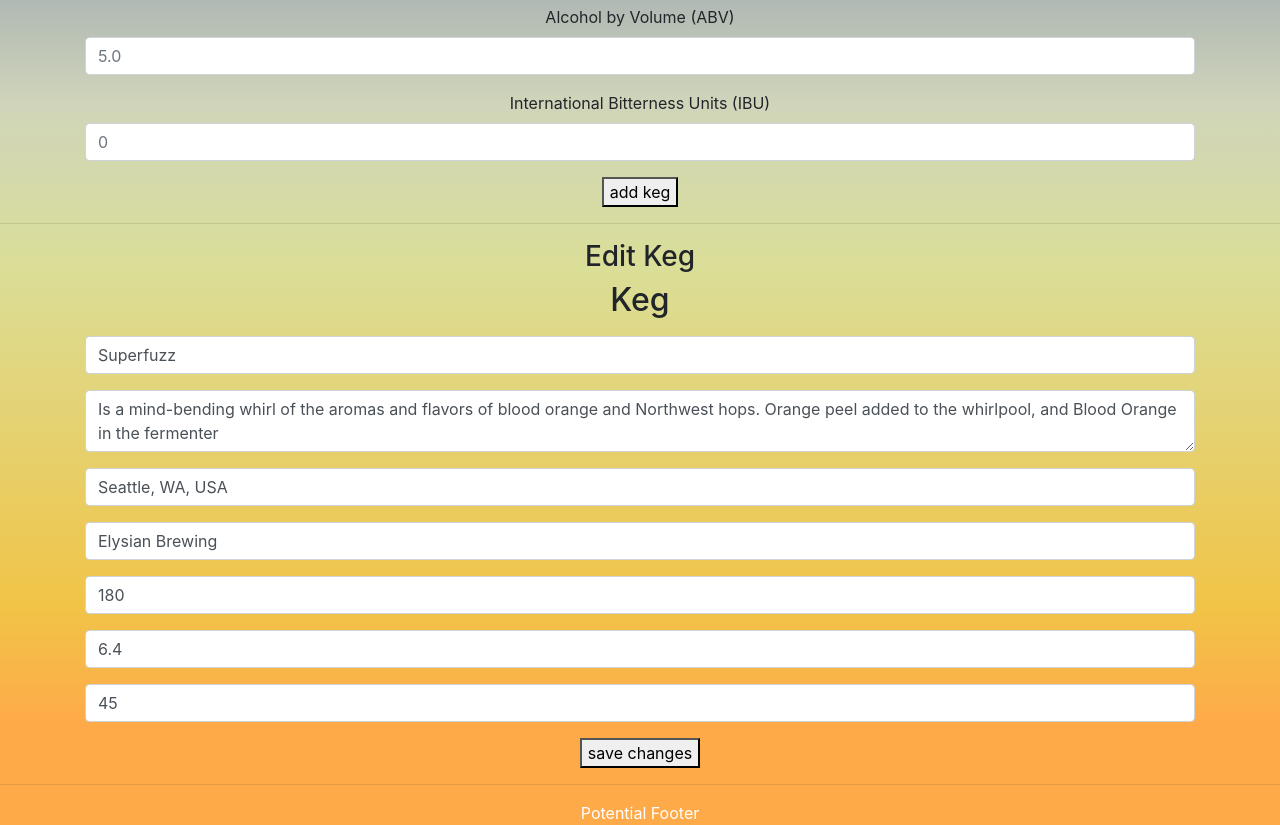
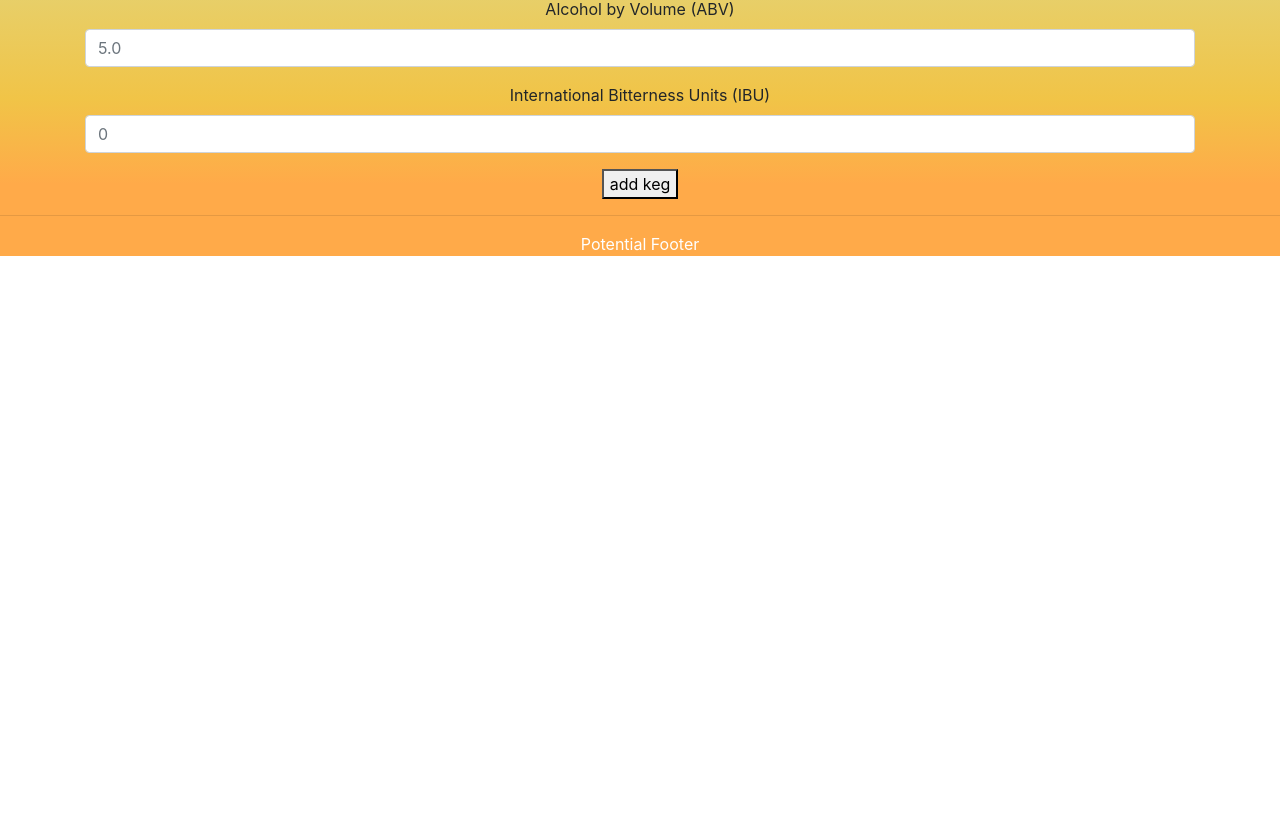
Before and after one commit to KristaRutz/taproom, a React (Create React App) app: page / in a window 1280 px wide. Shown: the part 1174-1999 px from the top of the page. After the commit the page ends 1430 px from the top, so only its background shows below. Built offline with nearby package versions, Linux system fonts and the light colour scheme.

Commit message:
Attempt to replace items in the middle of array when updating

```diff
--- a/src/components/KegControl/EditKegForm.js
+++ b/src/components/KegControl/EditKegForm.js
@@ -3,29 +3,43 @@ import React from "react";
 import PropTypes from "prop-types";
 
 function EditKegForm(props) {
+  const { keg } = props;
   const handleClick = (event) => {
     event.preventDefault();
-    console.log("clicked");
+    const editedKeg = {
+      itemName: event.target.itemName.value,
+      desc: event.target.desc.value,
+      origin: event.target.origin.value,
+      brewer: event.target.brewer.value,
+      price: event.target.price.value,
+      abv: event.target.abv.value,
+      ibu: event.target.ibu.value,
+      created: keg.created,
+      lastUpdated: new Date(),
+      id: keg.id,
+    };
+    props.onFormSubmit(editedKeg);
   };
 
-  const keg = {
-    itemName: "Superfuzz",
-    desc:
-      "Is a mind-bending whirl of the aromas and flavors of blood orange and Northwest hops. Orange peel added to the whirlpool, and Blood Orange in the fermenter",
-    origin: "Seattle, WA, USA",
-    brewer: "Elysian Brewing",
-    price: 180,
-    abv: 6.4,
-    ibu: 45,
-    id: "sample-id",
-  };
+  // const keg = {
+  //   itemName: "Superfuzz",
+  //   desc:
+  //     "Is a mind-bending whirl of the aromas and flavors of blood orange and Northwest hops. Orange peel added to the whirlpool, and Blood Orange in the fermenter",
+  //   origin: "Seattle, WA, USA",
+  //   brewer: "Elysian Brewing",
+  //   price: 180,
+  //   abv: 6.4,
+  //   ibu: 45,
+  //   id: "sample-id",
+  // };
 
   return (
     <div className="container">
+      <button onClick={props.onLeaveEditFormClick}>x</button>
       <h3>Edit Keg</h3>
       <h2>Keg {props.id}</h2>
       <p className="lead">{props.formDescription}</p>
-      <form>
+      <form onSubmit={handleClick}>
         <div className="form-group">
           <input
             type="text"
@@ -58,6 +72,7 @@ function EditKegForm(props) {
           />
         </div>
         <div className="form-group">
+          <label htmlFor="price">Price</label>
           <input
             type="number"
             step="0.01"
@@ -68,6 +83,7 @@ function EditKegForm(props) {
           />
         </div>
         <div className="form-group">
+          <label htmlFor="abv">Alcohol by Volume (ABV)</label>
           <input
             type="number"
             step="0.01"
@@ -79,6 +95,7 @@ function EditKegForm(props) {
           />
         </div>
         <div className="form-group">
+          <label htmlFor="ibu">International Bitterness Units (IBU)</label>
           <input
             type="number"
             min="0"
@@ -87,38 +104,42 @@ function EditKegForm(props) {
             className="form-control"
           />
         </div>
-        <button type="submit" onClick={handleClick}>
-          save changes
-        </button>
+        <button type="submit">save changes</button>
       </form>
     </div>
   );
 }
 
-EditKegForm.propTypes = {
-  id: PropTypes.string,
-  formDescription: PropTypes.string,
-  //potentially put lines 80-87 as a single object and destructure
-  keg: PropTypes.object,
-  onSubmitFunction: PropTypes.func,
-  submitButtonText: PropTypes.string,
-};
+// EditKegForm.propTypes = {
+//   id: PropTypes.string,
+//   formDescription: PropTypes.string,
+//   //potentially put lines 80-87 as a single object and destructure
+//   keg: PropTypes.object,
+//   onSubmitFunction: PropTypes.func,
+//   submitButtonText: PropTypes.string,
+// };
+
+// EditKegForm.propTypes = {
+//   id: PropTypes.string,
+//   formDescription: PropTypes.string,
+//   //potentially put lines 80-87 as a single object and destructure
+//   itemNameDefault: PropTypes.string,
+//   descDefault: PropTypes.string,
+//   originDefault: PropTypes.string,
+//   brewerDefault: PropTypes.string,
+//   priceDefault: PropTypes.number,
+//   abvDefault: PropTypes.number,
+//   ibuDefault: PropTypes.number,
+//   id: PropTypes.string,
+//   keg: PropTypes.object,
+//   onSubmitFunction: PropTypes.func,
+//   submitButtonText: PropTypes.string,
+// };
 
 EditKegForm.propTypes = {
-  id: PropTypes.string,
-  formDescription: PropTypes.string,
-  //potentially put lines 80-87 as a single object and destructure
-  itemNameDefault: PropTypes.string,
-  descDefault: PropTypes.string,
-  originDefault: PropTypes.string,
-  brewerDefault: PropTypes.string,
-  priceDefault: PropTypes.number,
-  abvDefault: PropTypes.number,
-  ibuDefault: PropTypes.number,
-  id: PropTypes.string,
   keg: PropTypes.object,
-  onSubmitFunction: PropTypes.func,
-  submitButtonText: PropTypes.string,
+  onFormSubmit: PropTypes.func,
+  onLeaveEditFormClick: PropTypes.func,
 };
 
 export default EditKegForm;
--- a/src/components/KegControl/KegControl.js
+++ b/src/components/KegControl/KegControl.js
@@ -8,7 +8,7 @@ import kegList from "./KegSeedData";
 class KegControl extends React.Component {
   constructor(props) {
     super(props);
-    this.state = { masterKegList: kegList, selectedKeg: null };
+    this.state = { masterKegList: kegList, selectedKeg: null, editing: false };
   }
 
   handleAddKeg = (newKeg) => {
@@ -31,10 +31,25 @@ class KegControl extends React.Component {
   };
 
   handleEditClick = (id) => {
-    const selectedKeg = this.state.masterKegList.filter(
-      (keg) => keg.id === id
-    )[0];
-    console.log(selectedKeg.itemName);
+    // const selectedKeg = this.state.masterKegList.filter(
+    //   (keg) => keg.id === id
+    // )[0];
+    console.log(this.state.selectedKeg.itemName);
+    this.setState({ editing: true });
+  };
+
+  handleEditingKeg = (editedKeg) => {
+    console.log(editedKeg);
+    const editedMasterKegList = this.state.masterKegList.replace((keg) => {
+      if (keg.id === editedKeg.id) {
+        console.log(keg);
+      }
+    });
+    this.setState({ masterKegList: editedMasterKegList, editing: false });
+  };
+
+  handleLeaveEditFormClick = () => {
+    this.setState({ editing: false });
   };
 
   handleDeleteClick = (id) => {
@@ -48,7 +63,17 @@ class KegControl extends React.Component {
   };
 
   setVisibleScreen = () => {
-    if (this.state.selectedKeg != null) {
+    if (this.state.editing === true) {
+      return {
+        component: (
+          <EditKegForm
+            keg={this.state.selectedKeg}
+            onFormSubmit={this.handleEditingKeg}
+            onLeaveEditFormClick={this.handleLeaveEditFormClick}
+          />
+        ),
+      };
+    } else if (this.state.selectedKeg != null) {
       return {
         component: (
           <KegDetail
@@ -61,7 +86,12 @@ class KegControl extends React.Component {
       };
     } else {
       return {
-        component: null,
+        component: (
+          <KegList
+            kegList={this.state.masterKegList}
+            onKegDetailClick={this.handleKegDetailClick}
+          />
+        ),
       };
     }
   };
@@ -78,16 +108,16 @@ class KegControl extends React.Component {
           onLeaveKegDetailClick={this.handleLeaveKegDetailClick}
         /> */}
         <hr />
-        <KegList
+        {/* <KegList
           kegList={this.state.masterKegList}
           onKegDetailClick={this.handleKegDetailClick}
-        />
+        /> */}
         <hr />
         <h2>Forms </h2>
         <NewKegForm handleAddKeg={this.handleAddKeg} />
         <hr />
-        <EditKegForm />
-        <hr />
+        {/* <EditKegForm />
+        <hr /> */}
       </React.Fragment>
     );
   }
```
